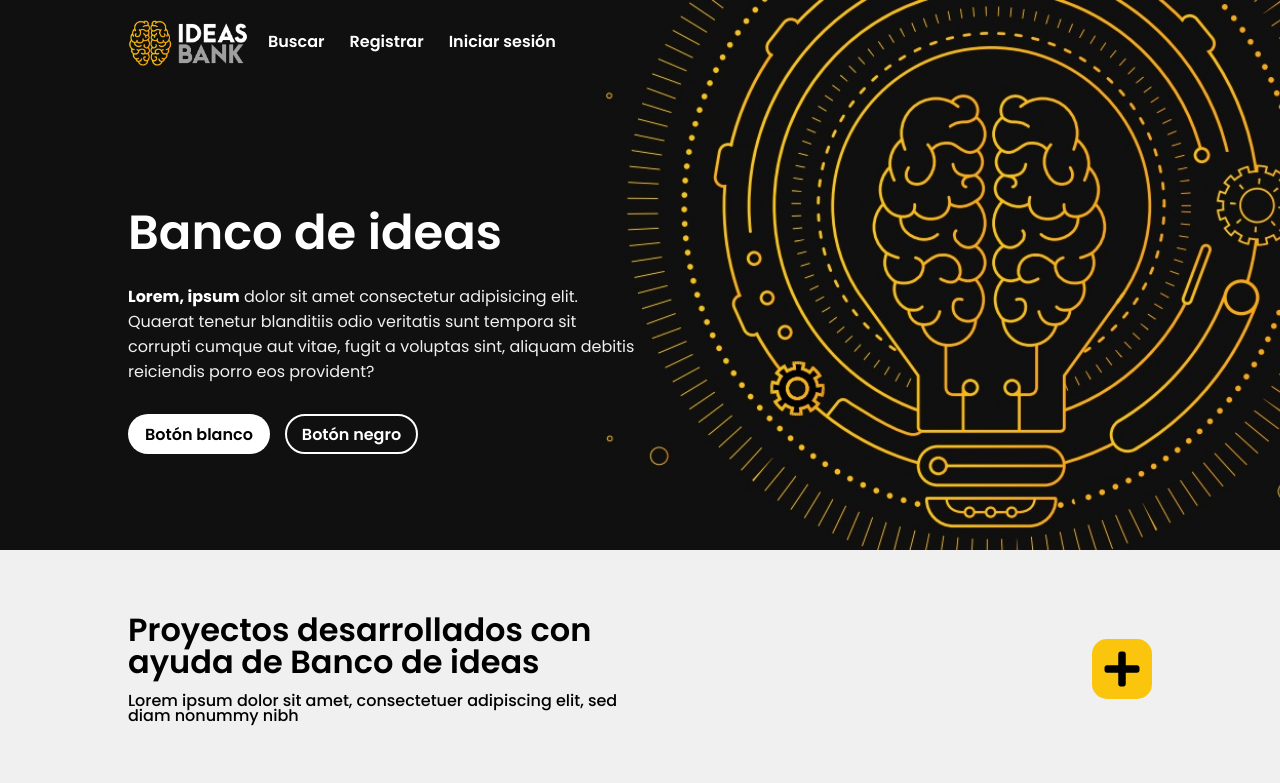
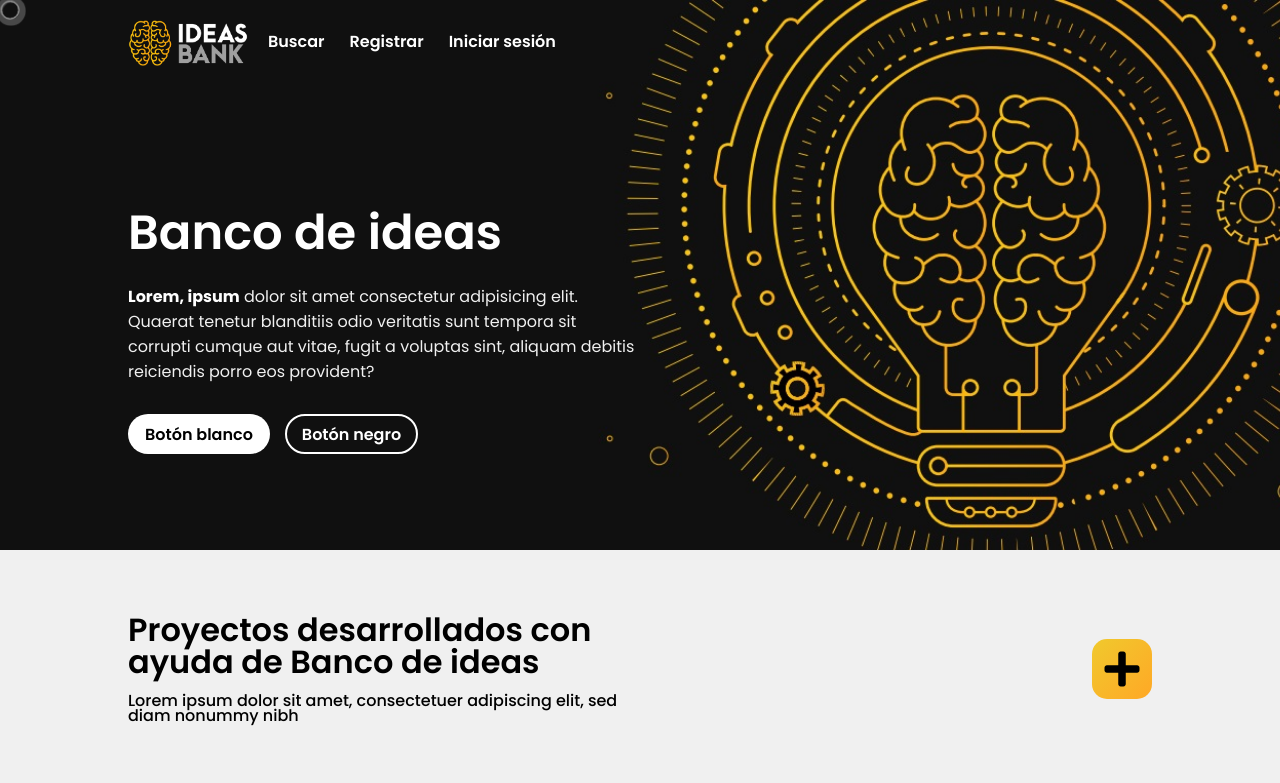
Before and after one commit to jeanpierregomez/bancoideas, a React (Create React App) app: page / in a window 1280 px wide. Shown: the top 783 px of the page. Built offline with nearby package versions, Linux system fonts and the light colour scheme.

Commit message:
implementando cursor

```diff
--- a/src/App.css
+++ b/src/App.css
@@ -34,3 +34,45 @@
     transform: rotate(360deg);
   }
 }
+/* Cursor */
+.cursor {
+  animation: cursorAnim .5s infinite alternate;
+  border-radius: 50%;
+  border: 1px solid white;
+  height: 20px;
+  pointer-events: none;
+  position: absolute;
+  transition-duration: 200ms;
+  transition-timing-function: ease-out;
+  width: 20px;
+}
+
+.cursor::after {
+  animation: cursorAnim2 .5s infinite alternate;
+  border: 8px solid gray;
+  border-radius: 50%;
+  content: "";
+  height: 20px;
+  left: -8px;
+  opacity: .5;
+  position: absolute;
+  top: -8px;
+  width: 20px;
+}
+@keyframes cursorAnim {
+  from { transform: scale(1); }
+  to { transform: scale(.7); }
+}
+@keyframes cursorAnim2 {
+  from { transform: scale(1); }
+  to { transform: scale(.4); }
+}
+@keyframes cursorAnim3 {
+  0% { transform: scale(1); }
+  50% { transform: scale(3); }
+  100% { transform: scale(1); opacity: 0; }
+}
+.expand {
+  animation: cursorAnim3 .5s forwards;
+  border: 1px solid red;
+}
--- a/src/App.js
+++ b/src/App.js
@@ -4,8 +4,22 @@ import Main from "./components/Main/Main";
 import Footer from "./components/Footer/Footer";
 
 export default function App () {
+    const handlerClick = (e) => {
+        console.log("holi")
+        let cursor = e.target;
+        cursor.setAttribute("style", "top: "+(e.pageY - 10)+"px; left: "+(e.pageX - 10)+"px;")
+    }
+    const handlerMouseMove = (e) => {
+        console.log("holi")
+        let cursor = e.target;
+        cursor.classList.add("expand");
+        setTimeout(() => {
+            cursor.classList.remove("expand");
+        }, 500)
+    }
     return (
         <div className="App">
+            <div className="cursor" onClick={handlerClick} onMouseMove={handlerMouseMove}></div>
             <Header />
             <Main />
             <Footer />
--- a/src/components/CardProject/CardProject.css
+++ b/src/components/CardProject/CardProject.css
@@ -5,9 +5,7 @@
     transition: .4s;
     width: 30%;
 }
-.s-fp__fig:hover {
-    border: 4px solid var(--black);
-}
+.s-fp__fig:hover { border: 4px solid var(--black); }
 .s-fp__fig--img {
     height: 250px;
     object-fit: cover;
--- a/src/components/FinishedProjects/FinishedProjects.css
+++ b/src/components/FinishedProjects/FinishedProjects.css
@@ -23,7 +23,16 @@
     font-weight: 500;
 }
 .s-fp__art--a {
-    background-color: var(--yellow);
+    /* background-color: var(--yellow); */
+
+    background: rgba(240,201,45,1);
+    background: -moz-linear-gradient(-45deg, rgba(240,201,45,1) 0%, rgba(255,168,38,1) 100%);
+    background: -webkit-gradient(left top, right bottom, color-stop(0%, rgba(240,201,45,1)), color-stop(100%, rgba(255,168,38,1)));
+    background: -webkit-linear-gradient(-45deg, rgba(240,201,45,1) 0%, rgba(255,168,38,1) 100%);
+    background: -o-linear-gradient(-45deg, rgba(240,201,45,1) 0%, rgba(255,168,38,1) 100%);
+    background: -ms-linear-gradient(-45deg, rgba(240,201,45,1) 0%, rgba(255,168,38,1) 100%);
+    background: linear-gradient(135deg, rgba(240,201,45,1) 0%, rgba(255,168,38,1) 100%);
+
     border-radius: 15px;
     display: flex;
     align-items: center;
```
